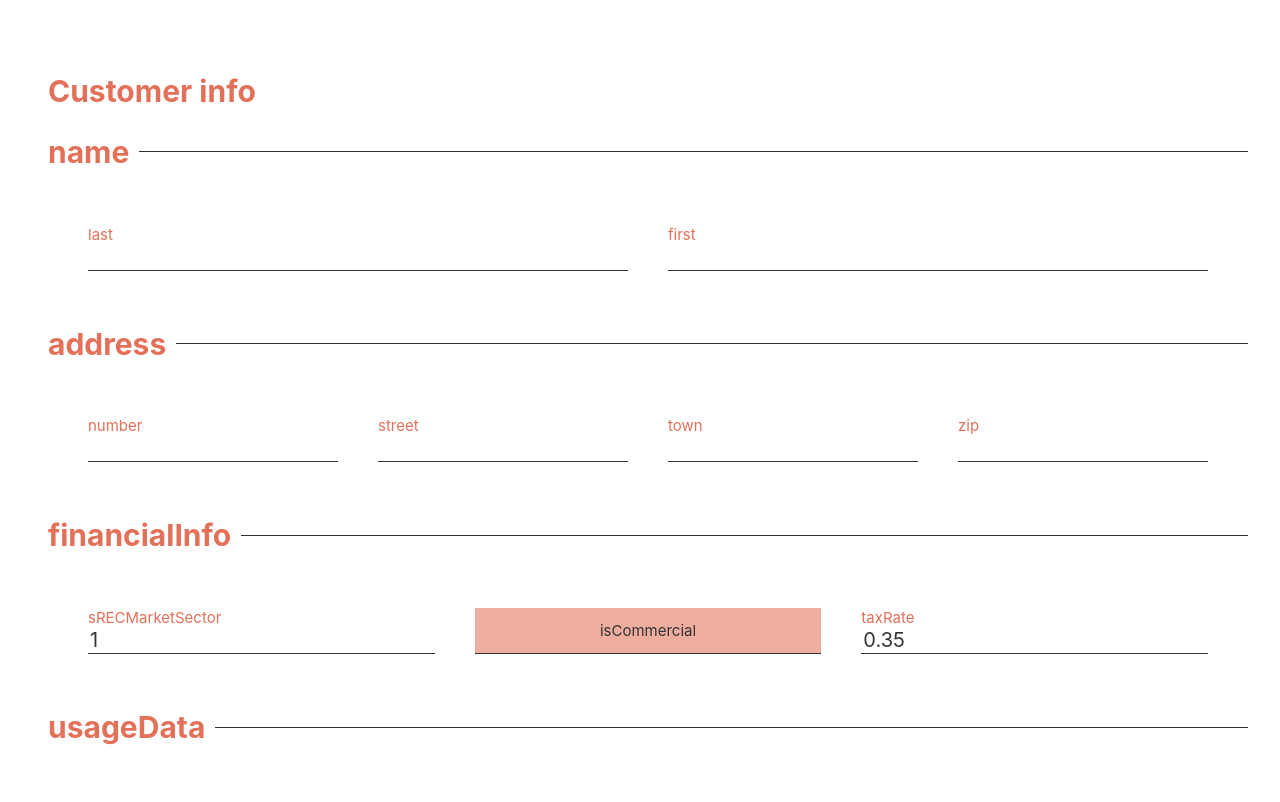
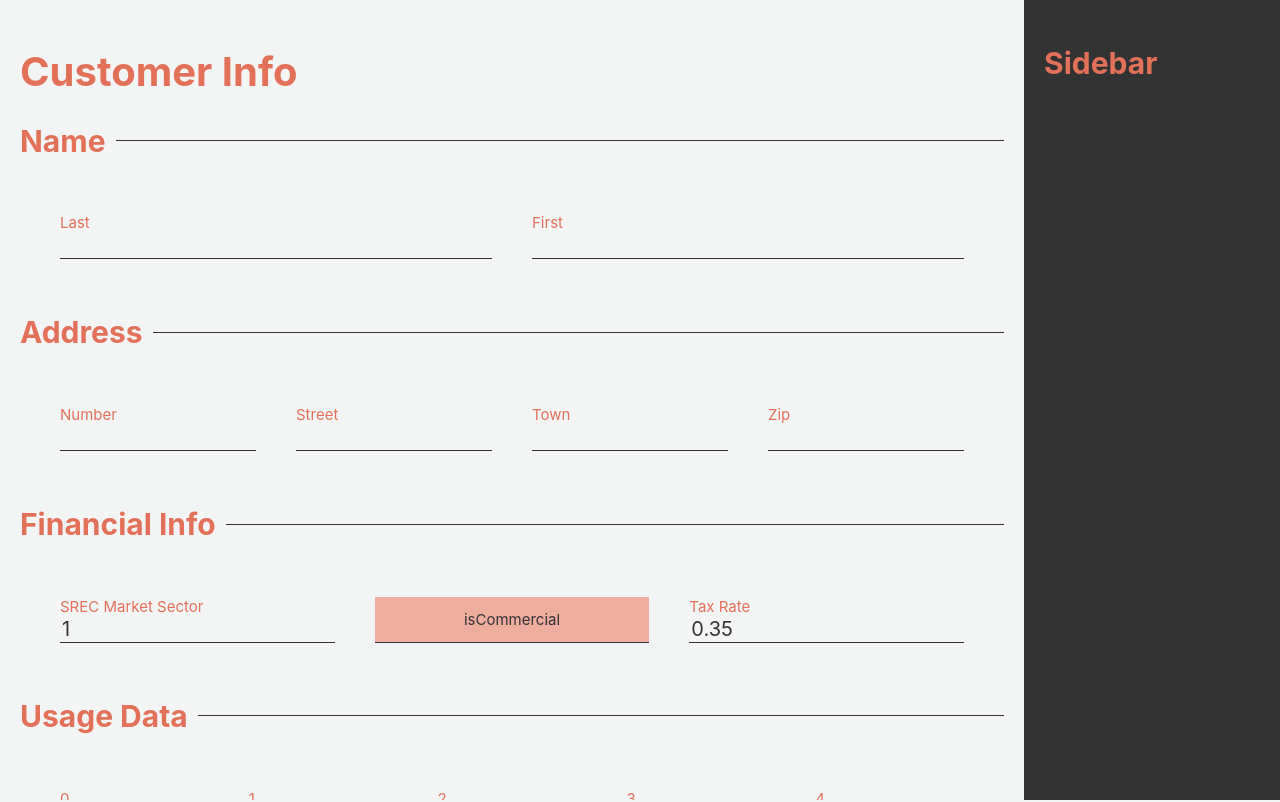
Before and after one commit to pete-murphy/sunwindapp, a React (Create React App) app: page /client in a window 1280 px wide. Shown: the top 802 px of the page. Built offline with nearby package versions, Linux system fonts and the light colour scheme.

Commit message:
Added sidebar, fixed layout styling, added library of functions

```diff
--- a/src/App.js
+++ b/src/App.js
@@ -1,7 +1,28 @@
 import React, { Component } from "react"
 import { BrowserRouter as Router, Route, Link } from "react-router-dom"
+import styled from "styled-components"
 
 import ClientForm from "./components/ClientForm"
+import SystemForm from "./components/SystemForm"
+
+const Container = styled.div`
+  display: grid;
+  grid-template-columns: 4fr 1fr;
+  width: 100vw;
+  height: 100vh;
+  & > * {
+    padding: 1rem;
+    overflow: scroll;
+  }
+`
+export const Main = styled.div`
+  grid-column: 1 / 2;
+`
+
+export const Sidebar = styled.div`
+  grid-column: 2 / 3;
+  background-color: var(--night);
+`
 
 class App extends Component {
   constructor() {
@@ -52,7 +73,7 @@ class App extends Component {
         ],
         defaultSettings: {
           moduleType: 1,
-          // This is data from Boston TMY2
+          // Fetch data from Boston TMY2
           lat: 41.68,
           lon: -69.96
         },
@@ -85,6 +106,8 @@ class App extends Component {
   render() {
     return (
       <Router>
+        <Container>
+          <Main>
             <Route
               path="/client"
               exact
@@ -96,6 +119,22 @@ class App extends Component {
                 />
               )}
             />
+            <Route
+              path="/system"
+              exact
+              render={() => (
+                <SystemForm
+                  {...this.state.client}
+                  handleChange={this.handleClientChange}
+                  handleToggle={this.handleClientToggle}
+                />
+              )}
+            />
+          </Main>
+          <Sidebar>
+            <h2>Sidebar</h2>
+          </Sidebar>
+        </Container>
       </Router>
     )
   }
--- a/src/components/ClientForm.js
+++ b/src/components/ClientForm.js
@@ -1,6 +1,8 @@
 import React, { Component, Fragment } from "react"
 import PropTypes from "prop-types"
 import styled from "styled-components"
+
+import { camelToTitle } from "../functions/library"
 
 const Form = styled.form`
   color: inherit;
@@ -109,20 +111,20 @@ export default class ClientForm extends Component {
   render() {
     return (
       <Form>
-        <h2>Customer info</h2>
+        <h1>Customer Info</h1>
         {Object.keys(this.props).map(
           category =>
             typeof this.props[category] !== "function" && (
               <Fragment key={category}>
                 <Legend>
-                  <h2>{category}</h2>
+                  <h2>{camelToTitle(category)}</h2>
                 </Legend>
                 <Fieldset>
                   {Object.keys(this.props[category]).map(
                     name =>
                       typeof this.props[category][name] !== "boolean" ? (
                         <InputGroup key={name}>
-                          <label htmlFor={name}>{name}</label>
+                          <label htmlFor={name}>{camelToTitle(name)}</label>
                           <Input
                             type="text"
                             data-category={category}
--- /dev/null
+++ b/src/components/SystemForm.js
@@ -0,0 +1,7 @@
+import React, { Component } from "react"
+
+export default class SystemForm extends Component {
+  render() {
+    return <form />
+  }
+}
--- /dev/null
+++ b/src/functions/library.js
@@ -0,0 +1,5 @@
+export const camelToTitle = str =>
+  str
+    .replace(/^([a-z])/, l => l.toUpperCase())
+    .replace(/([a-z])([A-Z])/g, "$1 $2")
+    .replace(/(?=[A-Z])+([A-Z])(?=[a-z])/g, " $1")
--- a/src/index.js
+++ b/src/index.js
@@ -15,25 +15,17 @@ injectGlobal`
   font-size: 20px;
 }
 
-input[type="checkbox"] {
-  display: inline-block;
-  &:checked {
-    background: var(--peach);
+body {
+  color: var(--peachDark);
+  margin: 0;
+  padding: 0;
+  background: var(--haus);
+  & * {
+    font-family: -apple-system, BlinkMacSystemFont, "Segoe UI", Roboto, Helvetica, Arial, sans-serif, "Apple Color Emoji", "Segoe UI Emoji", "Segoe UI Symbol";
+    box-sizing: border-box;
   }
 }
 
-body {
-  display: grid;
-  width: 100vw;
-  height: 100vh;
-  padding: 2rem;
-  color: var(--peachDark);
-}
-
-* {
-  font-family: -apple-system, BlinkMacSystemFont, "Segoe UI", Roboto, Helvetica, Arial, sans-serif, "Apple Color Emoji", "Segoe UI Emoji", "Segoe UI Symbol";
-  box-sizing: border-box;
-}
 
 input {
   background: transparent;
@@ -45,6 +37,12 @@ input {
     outline: none;
   }
 }
+
+input[type="checkbox"] {
+  &:checked {
+    background: var(--peach);
+  }
+}
 `
 
 ReactDOM.render(<App />, document.getElementById("root"))
--- a/src/styled-components/Callout.js
+++ b/src/styled-components/Callout.js
@@ -2,7 +2,7 @@ import React from "react"
 import styled from "styled-components"
 
 const Callout = styled.div`
-  background-color: #e37059;
+  background-color: var(--peach);
   position: relative;
   padding: 10px;
   border-radius: 3px;
@@ -16,6 +16,6 @@ const Callout = styled.div`
     position: absolute;
     left: 45%;
     bottom: -20px;
-    border-top: 10px solid #e37059;
+    border-top: 10px solid var(--peach);
   }
 `
```
Also changed, not shown: src/components/Sidebar.js (added, +11 -0 lines). Lines whose indentation alone changed are shown as unchanged.
